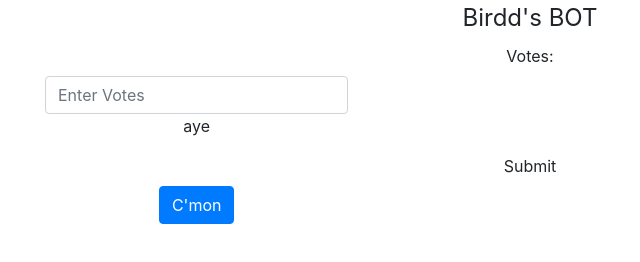
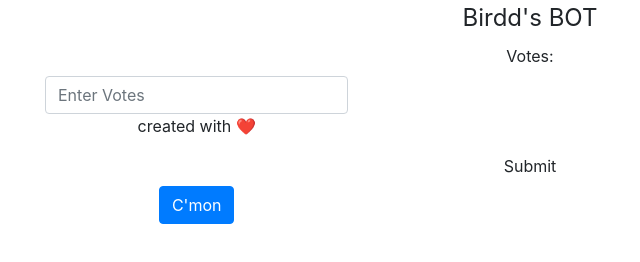
Before and after one commit to highsecure/highsecure.github.io, a plain HTML site: page birdd.html in a window 1280 px wide. Shown: the whole page, without its empty margins (110-750 px from the left). Drawn offline with nearby package versions, Linux system fonts and the light colour scheme.

Commit message:
Update birdd.html

```diff
--- a/birdd.html
+++ b/birdd.html
@@ -65,7 +65,7 @@ form {
           <label class="col-md-4 control-label" for="textinput">Votes:</label>
           <div class="col-md-4">
           <input id="votes" name="votes" type="text" placeholder="Enter Votes" class="form-control input-md">
-          <span class="help-block">aye</span>
+              <span class="help-block">created with ❤️</span>
           </div>
         </div>
 
```
